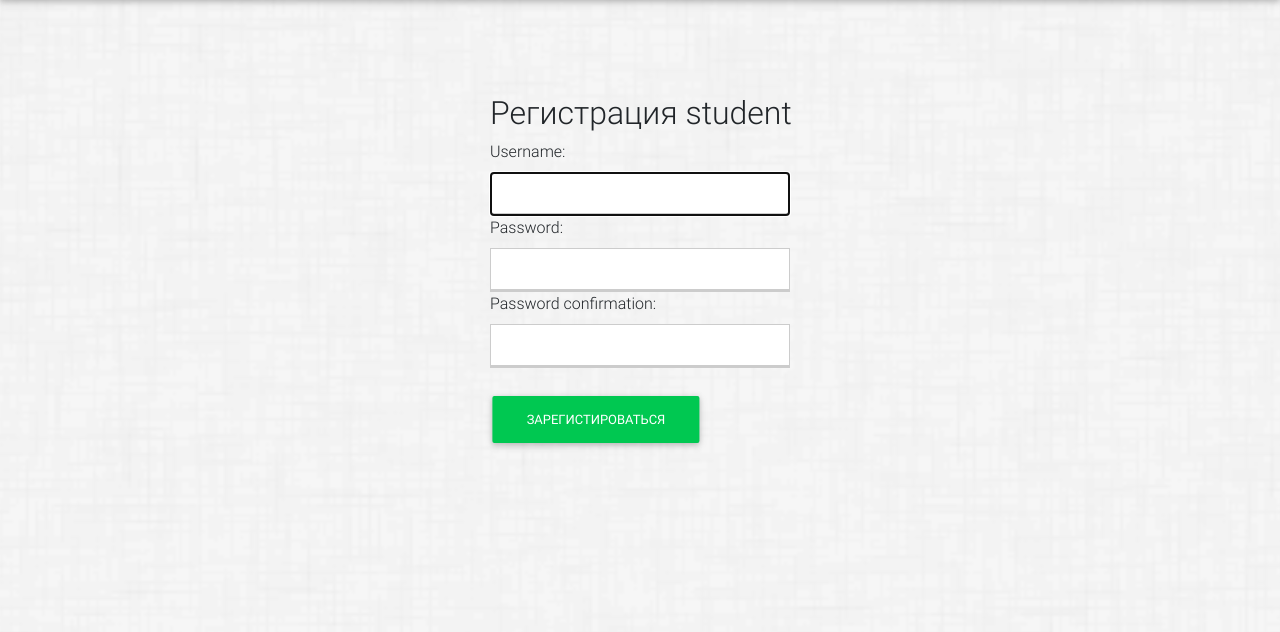
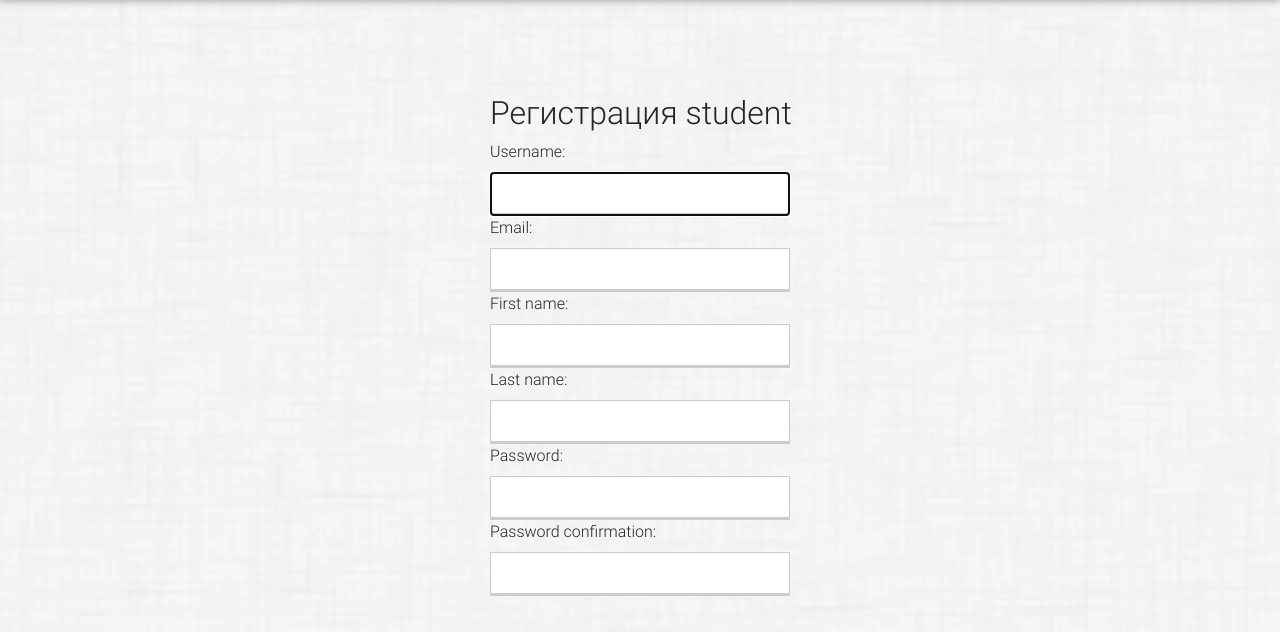
Before and after one commit to EminAliev/EducationalPortal, a Django app: page /auth/signUp/student/ in a window 1280 px wide; the page is wider, and only the part inside the window is pictured. Shown: the part 56-688 px from the top of that part. Run offline with Django 3.2, Linux system fonts and the light colour scheme; parts of the project's set-up code (start-up, migrations or seed data) failed here and were passed over; some libraries are stand-ins or nearby versions.

Commit message:
add fields for user

```diff
--- a/templates/users/auth/signUp.html
+++ b/templates/users/auth/signUp.html
@@ -7,8 +7,8 @@
             <input type="hidden" name="next" value="{{ next }}">
             {{ form }}
             <button style="position: relative;
-left: -20%; top: 250px;
-transform: translate(-50%, 0); " type="submit" class="btn btn-success">Зарегистироваться
+left: -20%; top: 490px;
+transform: translate(-50%, 0); background: black" type="submit" class="btn btn-success">Зарегистироваться
             </button>
         </form>
     </div>
--- a/users/forms.py
+++ b/users/forms.py
@@ -9,15 +9,17 @@ from users.models import User, Profile, Student
 
 
 class StudentRegisterForm(UserCreationForm):
+    email = forms.EmailField(required=True)
 
     def __init__(self, *args, **kwargs):
         super(StudentRegisterForm, self).__init__(*args, **kwargs)
 
-        for fieldname in ['username', 'password1', 'password2']:
+        for fieldname in ['username', 'password1', 'password2', 'first_name', 'last_name']:
             self.fields[fieldname].help_text = None
 
     class Meta(UserCreationForm.Meta):
         model = User
+        fields = ("username", "email", "first_name", "last_name", "password1", "password2")
 
     @transaction.atomic
     def save(self):
@@ -29,18 +31,21 @@ class StudentRegisterForm(UserCreationForm):
 
 
 class TeacherRegisterForm(UserCreationForm):
+    email = forms.EmailField(required=True)
 
     def __init__(self, *args, **kwargs):
         super(TeacherRegisterForm, self).__init__(*args, **kwargs)
 
-        for fieldname in ['username', 'password1', 'password2']:
+        for fieldname in ['username', 'password1', 'password2', 'first_name', 'last_name']:
             self.fields[fieldname].help_text = None
 
     class Meta(UserCreationForm.Meta):
         model = User
+        fields = ("username", "email", "first_name", "last_name", "password1", "password2")
 
     def save(self, commit=True):
         user = super().save(commit=False)
+        user.email = self.cleaned_data['email']
         user.is_teacher = True
         if commit:
             user.save()
```
